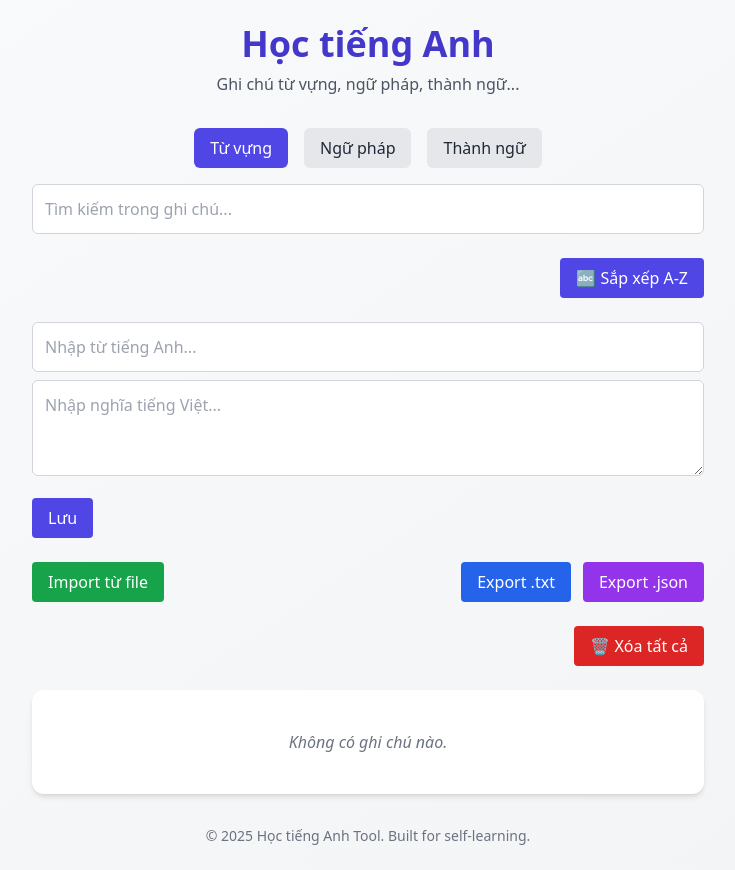
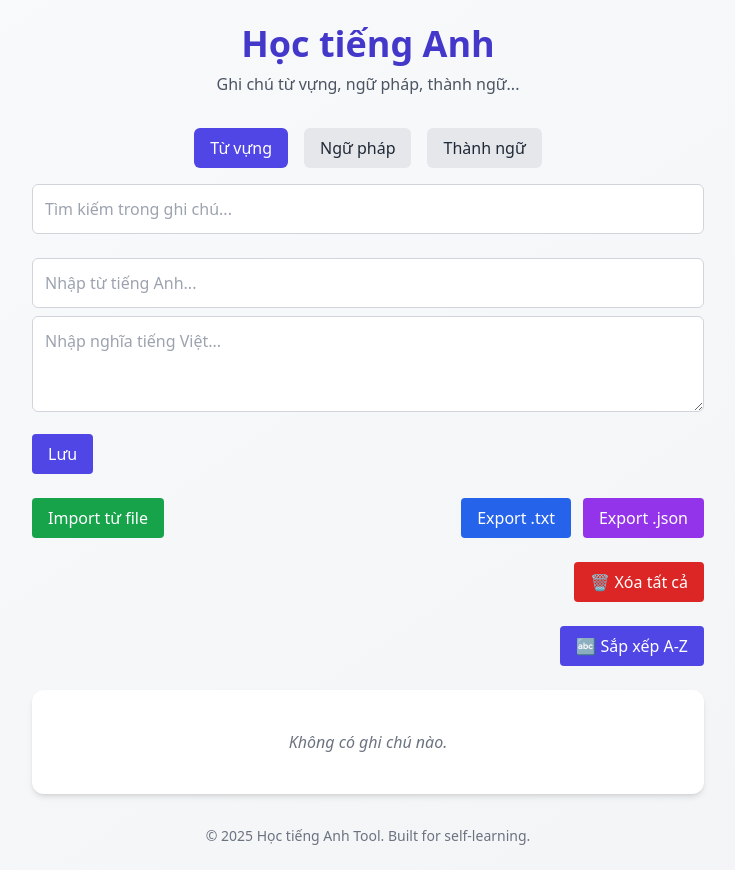
Before and after one commit to haitong53/english-practice, a React (Vite) app: page / in a window 1280 px wide. Shown: the whole page, without its empty margins (272-1007 px from the left). Built offline with nearby package versions, Linux system fonts and the light colour scheme.

Commit message:
Update App.jsx

```diff
--- a/src/App.jsx
+++ b/src/App.jsx
@@ -254,15 +254,6 @@ export default function App() {
       />
     </div>
 
-    {/* Nút Sắp xếp */}
-    <div className="max-w-2xl mx-auto mb-6 flex justify-end">
-      <button
-        onClick={handleSortAZ}
-        className="bg-indigo-600 hover:bg-indigo-700 text-white px-4 py-2 rounded transition"
-      >
-        🔤 Sắp xếp A-Z
-      </button>
-    </div>
 
     {/* Form nhập ghi chú mới hoặc chỉnh sửa */}
       <div className="max-w-2xl mx-auto mb-6">
@@ -359,6 +350,16 @@ export default function App() {
       </button>
     </div>
 
+    {/* Nút Sắp xếp */}
+    <div className="max-w-2xl mx-auto mb-6 flex justify-end">
+      <button
+        onClick={handleSortAZ}
+        className="bg-indigo-600 hover:bg-indigo-700 text-white px-4 py-2 rounded transition"
+      >
+        🔤 Sắp xếp A-Z
+      </button>
+    </div>
+
    {/* Danh sách ghi chú */}
     <main className="max-w-2xl mx-auto bg-white rounded-xl shadow-md overflow-hidden p-6">
         <ul className="space-y-3">
```
